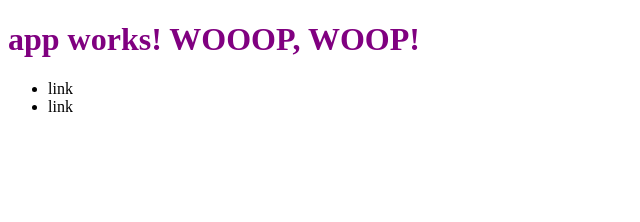
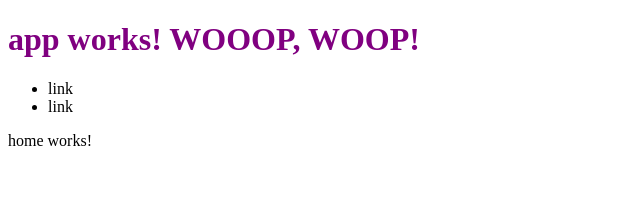
Before and after one commit to r4smus/netNinjaAngular2Tut, an Angular app in the folder ninja-directory/: page / in a window 1280 px wide. Shown: the top 222 px of the page, without its empty margins (0-640 px from the left). Built offline with nearby package versions, Linux system fonts and the light colour scheme.

Commit message:
#7: Added a new component with angular cli

```diff
--- a/ninja-directory/src/app/app.component.html
+++ b/ninja-directory/src/app/app.component.html
@@ -8,5 +8,5 @@
     </nav>
 </header>
 <section id="main">
-
+    <app-home></app-home>
 </section>
--- a/ninja-directory/src/app/app.component.ts
+++ b/ninja-directory/src/app/app.component.ts
@@ -7,5 +7,4 @@
 })
 export class AppComponent {
   title = 'app works! WOOOP, WOOP!';
-  name = 'Chris';
 }
--- a/ninja-directory/src/app/app.module.ts
+++ b/ninja-directory/src/app/app.module.ts
@@ -4,10 +4,12 @@
 import { HttpModule } from '@angular/http';
 
 import { AppComponent } from './app.component';
+import { HomeComponent } from './home/home.component';
 
 @NgModule({
   declarations: [
-    AppComponent
+    AppComponent,
+    HomeComponent
   ],
   imports: [
     BrowserModule,
--- /dev/null
+++ b/ninja-directory/src/app/home/home.component.html
@@ -0,0 +1,3 @@
+<p>
+  home works!
+</p>
--- /dev/null
+++ b/ninja-directory/src/app/home/home.component.ts
@@ -0,0 +1,15 @@
+import { Component, OnInit } from '@angular/core';
+
+@Component({
+  selector: 'app-home',
+  templateUrl: './home.component.html',
+  styleUrls: ['./home.component.css']
+})
+export class HomeComponent implements OnInit {
+
+  constructor() { }
+
+  ngOnInit() {
+  }
+
+}
```
Also changed, not shown: ninja-directory/src/app/home/home.component.css (added), 1 other file (tests, documents, lock files or other folders).
